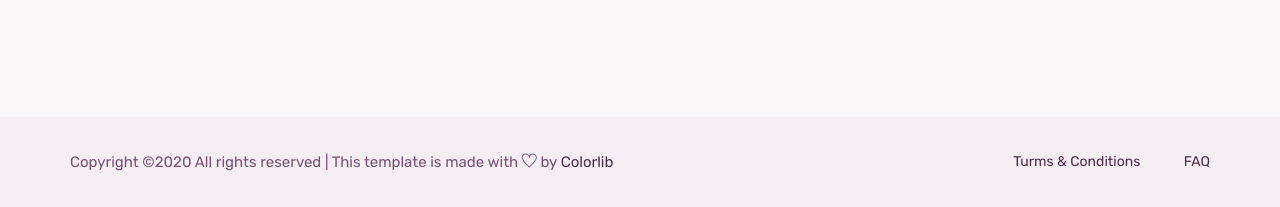
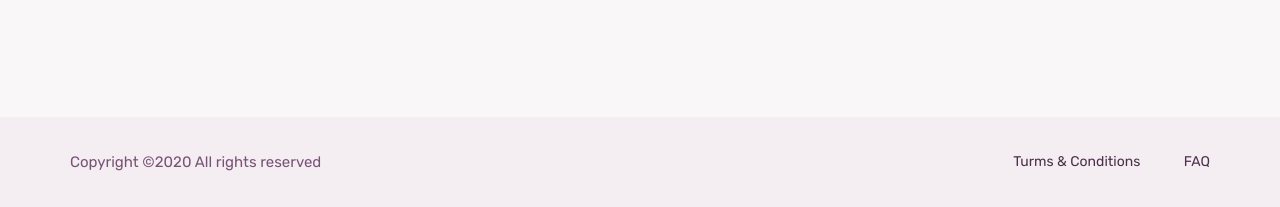
Before and after one commit to fdhilr/fdhilrweb.github.io, a plain HTML site: page contact.html in a window 1280 px wide. Shown: the part 1538-1745 px from the top of the page. Drawn offline with Linux system fonts and the light colour scheme.

Commit message:
Update contact.html

```diff
--- a/contact.html
+++ b/contact.html
@@ -212,9 +212,7 @@
                 <div class="row ">
                     <div class="col-lg-12">
                         <div class="copyright_text">
-                            <P><!-- Link back to Colorlib can't be removed. Template is licensed under CC BY 3.0. -->
-Copyright &copy;<script>document.write(new Date().getFullYear());</script> All rights reserved | This template is made with <i class="ti-heart" aria-hidden="true"></i> by <a href="https://colorlib.com" target="_blank">Colorlib</a>
-<!-- Link back to Colorlib can't be removed. Template is licensed under CC BY 3.0. --></P>
+                            <P>Copyright &copy;<script>document.write(new Date().getFullYear());</script> All rights reserved</P>
                             <div class="copyright_link">
                                 <a href="#">Turms & Conditions</a>
                                 <a href="#">FAQ</a>
```
